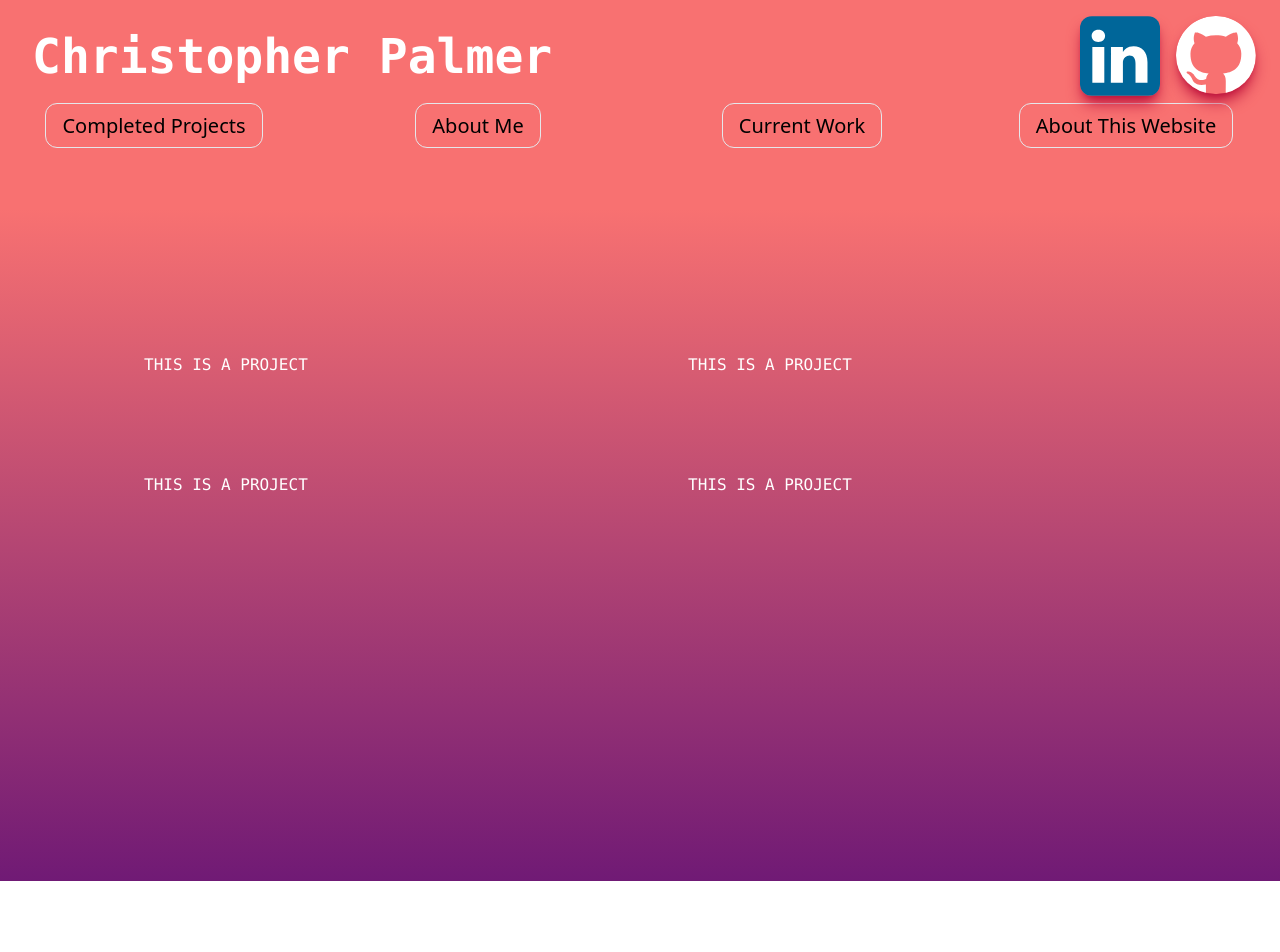
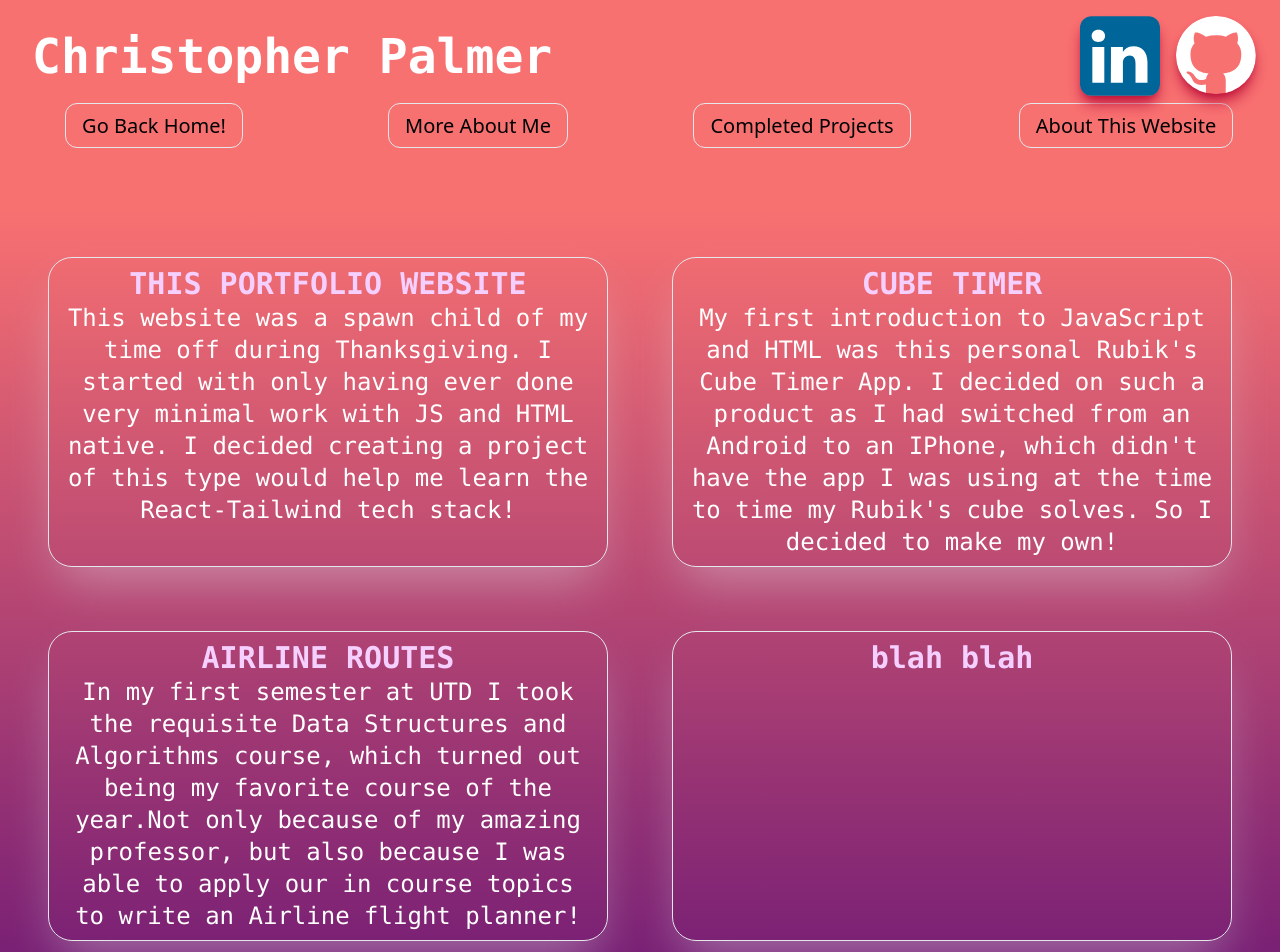
Before and after one commit to cjpalmer330/Personal-website, a React (Create React App) app: page /Projects in a window 1280 px wide. Shown: the top 952 px of the page. Before the commit the page ends 881 px from the top, so only its background shows below. Built offline with nearby package versions, Linux system fonts and the light colour scheme.

Commit message:
lots of changes
change page structure, added project write ups, change look of social bar and heading. linking between pages

```diff
--- a/src/App.js
+++ b/src/App.js
@@ -1,17 +1,19 @@
-import Projects from './Projects';
-import Current from './Current';
-import AboutThis from './AboutThis';
-import NotFoundPage from './NotFoundPage'
+import Projects from './Pages/Projects';
+import AboutThis from './Pages/AboutThis';
+import NotFoundPage from './Pages/NotFoundPage'
 import { Route, Routes } from 'react-router-dom';
-import AboutMe from './AboutMe';
+import Home from './Pages/Home';
+import AboutMe from './Pages/AboutMe';
+import FlightPlanner from './Pages/FlightPlanner';
 
 function App() {
   return (
     <Routes>
-      <Route path="/" element={<AboutMe />}/>
+      <Route path="/" element={<Home />}/>
+      <Route path="/AboutMe" element={<AboutMe />}/>
       <Route path="/Projects" element={<Projects />}/>
-      <Route path="/Current" element={<Current />}/>
-      <Route path="/AboutThisWebsite" element={<AboutThis />}/>
+      <Route path="/Projects/PersonalWebsite" element={<AboutThis />}/>
+      <Route path="/Projects/FlightPlanner" element={<FlightPlanner />}/>
       <Route path="/*" element={<NotFoundPage />} />
     </Routes>
   );
--- a/src/Current.js
+++ /dev/null
@@ -1,15 +0,0 @@
-import React from 'react';
-import SocialBar from './Social-bar';
-
-export default function Current(){
-  return (
-    <div className="Project h-screen">
-      <SocialBar />
-      <body className="overflow-hidden h-auto bg-gradient-to-b from-red-400 to-fuchsia-900 text-white font-mono">
-        <div className="p-36 grid grid-rows-4 grid-cols-2 gap-24">
-          <h3>Long monologue about this website</h3>
-        </div>
-      </body>
-    </div>
-  );
-}
--- a/src/NotFoundPage.js
+++ /dev/null
@@ -1,15 +0,0 @@
-import React from 'react';
-import SocialBar from './Social-bar';
-
-export default function Current(){
-  return (
-    <div className="Project h-screen">
-      <SocialBar />
-      <body className="overflow-hidden h-auto bg-gradient-to-b from-red-400 to-fuchsia-900 text-white font-mono">
-        <div className="p-36 grid grid-rows-4 grid-cols-2 gap-24">
-          <h3>You seem to be lost. Why don't you click one of the above pages</h3>
-        </div>
-      </body>
-    </div>
-  );
-}
--- a/src/AboutThis.js
+++ b/src/Pages/AboutMe.js
@@ -1,13 +1,13 @@
 import React from 'react';
-import SocialBar from './Social-bar';
+import SocialBar from '../Social-bar';
 
 export default function AboutThis(){
   return (
     <div className="Project h-screen">
       <SocialBar />
-      <body className="overflow-hidden h-auto bg-gradient-to-b from-red-400 to-fuchsia-900 text-white font-mono">
+      <body className="overflow-hidden h-screen bg-gradient-to-b from-red-400 to-fuchsia-900 text-white font-mono">
         <div className="p-36 grid grid-rows-4 grid-cols-2 gap-24">
-          <h3>blahblahblahblahblahblahblah</h3>
+          <h3>MY LIFE STORY</h3>
         </div>
       </body>
     </div>
--- /dev/null
+++ b/src/Pages/AboutThis.js
@@ -0,0 +1,31 @@
+import React from 'react';
+import SocialBar from '../Social-bar';
+
+
+void function handleCheckboxChange(id){
+  let classBefore = document.getElementById(id).className
+  if(classBefore.match("[*'line-through'*]")) { }
+}
+
+export default function AboutThis(){
+
+  return (
+    <div className="Project h-screen">
+      <SocialBar />
+      <body className="overflow-hidden h-screen bg-gradient-to-b from-red-400 to-fuchsia-900 text-white font-mono">
+        <div className="p-4 border shadow-2xl shadow-slate-200/40 rounded-3xl mt-36 ml-20 mr-20">
+          <h1 className='text-3xl font-bold text-fuchsia-200 text-center'
+          >What is This Website?</h1>
+          <h3 className='text-xl text-white text-center'>
+            When my Thanksgiving break week started, I was given freedom to choose how I spend my next 11 days, whether to be productive or not.
+            I knew that although I have done some work with JS, HTML, and CSS before, my skills weren't where they needed to be to obtain an internship the upcoming summer.
+            So I decided that I would spend my thanksgiving trying out the React-Tailwind tech stack. I wasn't planning on building a portfolio website,
+            I just new I needed to actually try making something cohesive in order to truly understand the interplay between components. As such I dove head first into tail wind,
+            going through the documentation and old StackOverflow posts from 7,8 years ago everytime I came across an obstacle. I proved to myself in a very short amount of time,
+            that I am able to take steps towards learning a new technology, and do so under my own direction.
+          </h3>
+        </div>
+      </body>
+    </div>
+  );
+}
--- /dev/null
+++ b/src/Pages/FlightPlanner.js
@@ -0,0 +1,19 @@
+import React from "react";
+import SocialBar from '../Social-bar';
+
+export default function FlightPlanner(){
+  return (
+    <div className="Project h-screen">
+      <SocialBar />
+      <body className="overflow-hidden h-screen bg-gradient-to-b from-red-400 to-fuchsia-900 text-white font-mono">
+        <div className="p-4 border shadow-2xl shadow-slate-200/40 rounded-3xl mt-36 ml-20 mr-20">
+          <h1 className='text-3xl font-bold text-fuchsia-200 text-center'
+          >Flight Planner</h1>
+          <h3 className='text-xl text-white text-center'>
+            Wheasdfaoiusjdlgfkahsldkjf
+          </h3>
+        </div>
+      </body>
+    </div>
+  );
+}
--- a/src/Projects.js
+++ b/src/Pages/NotFoundPage.js
@@ -1,16 +1,13 @@
-import React from 'react'
-import SocialBar from './Social-bar';
+import React from 'react';
+import SocialBar from '../Social-bar';
 
-export default function Projects() {
+export default function Current(){
   return (
     <div className="Project h-screen">
       <SocialBar />
       <body className="overflow-hidden h-auto bg-gradient-to-b from-red-400 to-fuchsia-900 text-white font-mono">
         <div className="p-36 grid grid-rows-4 grid-cols-2 gap-24">
-          <h3>THIS IS A PROJECT</h3>
-          <h3>THIS IS A PROJECT</h3>
-          <h3>THIS IS A PROJECT</h3>
-          <h3>THIS IS A PROJECT</h3>
+          <h3>You seem to be lost. Why don't you click one of the above pages</h3>
         </div>
       </body>
     </div>
--- /dev/null
+++ b/src/Pages/Projects.js
@@ -0,0 +1,55 @@
+import React from 'react'
+import SocialBar from '../Social-bar';
+import {Link} from 'react-router-dom'
+
+//window.addEventListener('mousemove', e)
+export default function Projects() {
+  return (
+    <div className="Project h-screen">
+      <SocialBar />
+      <body className="overflow-hidden h-screen bg-gradient-to-b from-red-400 to-fuchsia-900 text-white font-mono">
+        <div className="p-12 grid grid-rows-4 grid-cols-2 gap-16 text-center text-2xl ">
+          <Link
+            className="pt-2 pb-2 pl-4 pr-4 border shadow-2xl shadow-slate-200/40 rounded-3xl hover:shadow-slate-400/50 hover:shadow-xl hover:scale-105 transition-all duration-300"
+            to="/Projects/PersonalWebsite"
+            >
+            <h3 className="text-3xl font-bold text-fuchsia-200 ">
+              THIS PORTFOLIO WEBSITE
+            </h3>
+            <h1>
+              This website was a spawn child of my time off during Thanksgiving. I started with only having ever done very minimal work with JS and HTML native. I decided creating a project of this type would help me learn the React-Tailwind tech stack!
+            </h1>
+          </Link>
+          <Link
+            className="pt-2 pb-2 pl-4 pr-4 border shadow-2xl shadow-slate-200/40 rounded-3xl"
+          >
+          <h3 className="text-3xl font-bold text-fuchsia-200 ">
+            CUBE TIMER
+          </h3>
+          <h1>
+            My first introduction to JavaScript and HTML was this personal Rubik's Cube Timer App. I decided on such a product as I had switched from an Android to an IPhone, which didn't have the app I was using at the time to time my Rubik's cube solves. So I decided to make my own!
+          </h1>
+          </Link>
+          <Link
+            className="pt-2 pb-2 pl-4 pr-4 border shadow-2xl shadow-slate-200/40 rounded-3xl hover:shadow-slate-400/50 hover:shadow-xl hover:scale-105 transition-all duration-300"
+            to="/Projects/FlightPlanner"
+          >
+            <h3 className="text-3xl font-bold text-fuchsia-200 ">
+              AIRLINE ROUTES
+            </h3>
+            <h1>
+              In my first semester at UTD I took the requisite Data Structures and Algorithms course, which turned out being my favorite course of the year.Not only because of my amazing professor, but also because I was able to apply our in course topics to write an Airline flight planner!
+            </h1>
+          </Link>
+          <Link
+            className="pt-2 pb-2 pl-4 pr-4 border shadow-2xl shadow-slate-200/40 rounded-3xl hover:shadow-slate-400/50 hover:shadow-xl hover:scale-105 transition-all duration-300"
+          >
+            <h3 className="text-3xl font-bold text-fuchsia-200">
+              blah blah
+            </h3>
+          </Link>
+        </div>
+      </body>
+    </div>
+  );
+}
--- a/src/Social-bar.js
+++ b/src/Social-bar.js
@@ -38,7 +38,22 @@
       <nav>
         <div>
           <ul className='flex gap-4 text-center w-full inline'>
-            <li className='inline-block inline mt-2 mb-2 mr-4 ml-4 w-full'>
+          <li className='inline-block mt-2 mb-2 mr-4 ml-4 w-full'>
+              <Link
+              className="pt-2 pb-2 pl-4 pr-4 border rounded-xl"
+              to="/"
+              >
+                Go Back Home!
+              </Link>
+            </li>
+            <li className='inline-block mt-2 mb-2 mr-4 ml-4 w-full'>
+              <Link
+              className="pt-2 pb-2 pl-4 pr-4 border rounded-xl"
+              to="/AboutMe"
+              >More About Me
+              </Link>
+            </li>
+            <li className='inline-block mt-2 mb-2 mr-4 ml-4 w-full'>
               <Link
               className="pt-2 pb-2 pl-4 pr-4 border rounded-xl"
               to="/Projects"
@@ -46,25 +61,10 @@
                 Completed Projects
               </Link>
             </li>
-            <li className='inline-block inline mt-2 mb-2 mr-4 ml-4 w-full'>
+            <li className='inline-block mt-2 mb-2 mr-4 ml-4 w-full'>
               <Link
               className="pt-2 pb-2 pl-4 pr-4 border rounded-xl"
-              to="/"
-              >
-                About Me
-              </Link>
-            </li>
-            <li className='inline-block inline mt-2 mb-2 mr-4 ml-4 w-full'>
-              <Link
-              className="pt-2 pb-2 pl-4 pr-4 border rounded-xl"
-              to="/Current"
-              >Current Work
-              </Link>
-            </li>
-            <li className='inline-block inline mt-2 mb-2 mr-4 ml-4 w-full'>
-              <Link
-              className="pt-2 pb-2 pl-4 pr-4 border rounded-xl"
-              to="/AboutThisWebsite"
+              to="/Projects/PersonalWebsite"
               >
                 About This Website
               </Link>
```
Also changed, not shown: src/Pages/Home.js (renamed from src/AboutMe.js, +4 -4 lines).
